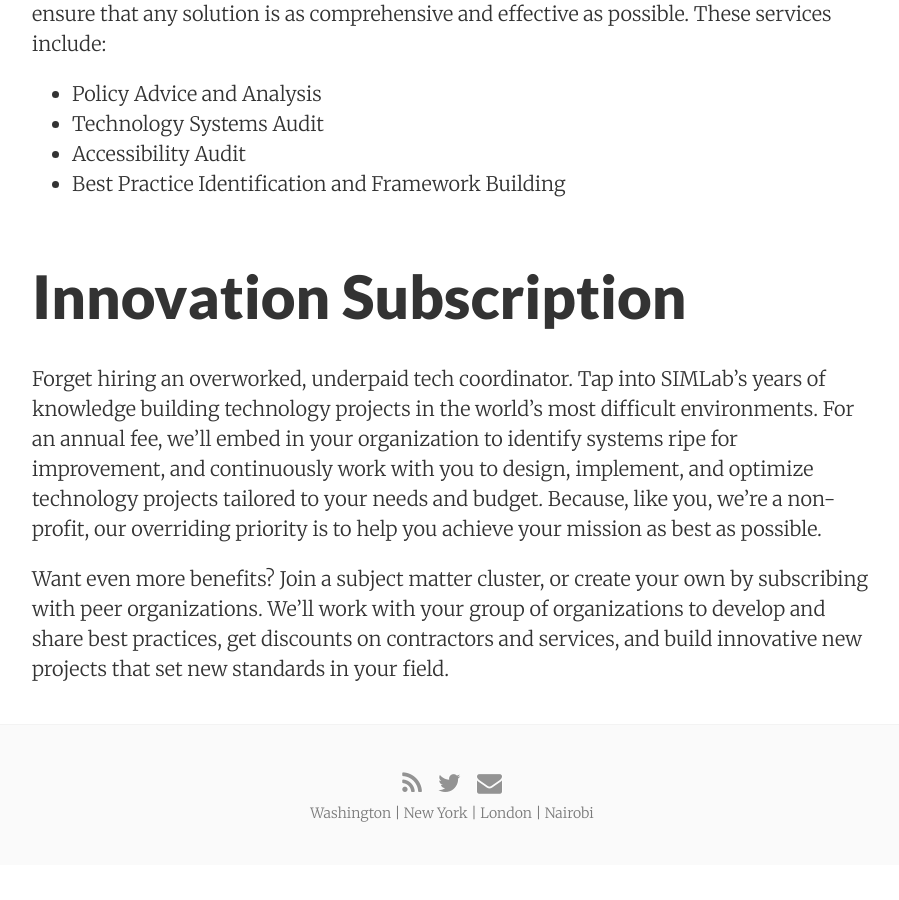
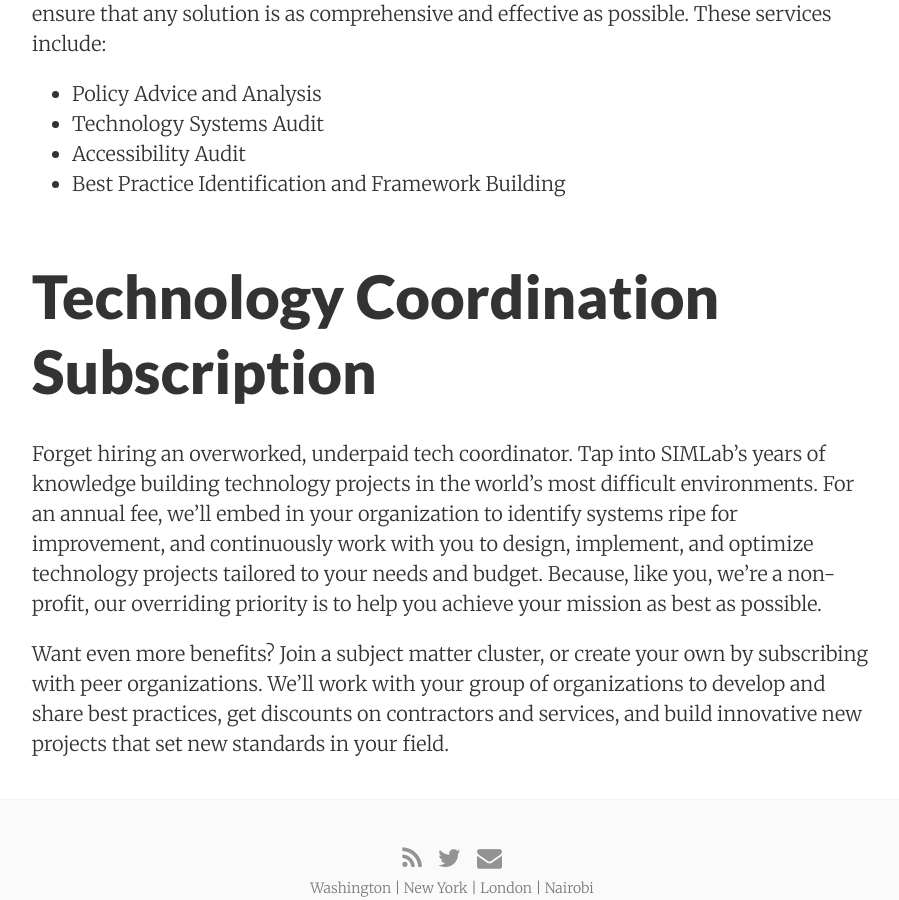
Before and after one commit to keithporcaro/simlabrefresh, a Jekyll site: the page built from services.md, in a window 1280 px wide and 900 px high, scrolled down 3307 px. Shown: the whole window, without its empty margins (188-1087 px from the left). Built offline with Jekyll 4.4.1, drawn with Linux system fonts in a browser that asks for light colours; nearby versions of some CDN libraries; before the commit the page ends 4172 px from its top, so only the background shows below that.

Commit message:
update services package

```diff
--- a/services.md
+++ b/services.md
@@ -46,7 +46,7 @@ Nothing exists in isolation, least of all technology. Engage with us to take sto
 * Best Practice Identification and Framework Building
 
 
-#Innovation Subscription
+#Technology Coordination Subscription
 Forget hiring an overworked, underpaid tech coordinator. Tap into SIMLab's years of knowledge building technology projects in the world's most difficult environments. For an annual fee, we'll embed in your organization to identify systems ripe for improvement, and continuously work with you to design, implement, and optimize technology projects tailored to your needs and budget. Because, like you, we're a non-profit, our overriding priority is to help you achieve your mission as best as possible.
 
 Want even more benefits? Join a subject matter cluster, or create your own by subscribing with peer organizations. We'll work with your group of organizations to develop and share best practices, get discounts on contractors and services, and build innovative new projects that set new standards in your field.
```
